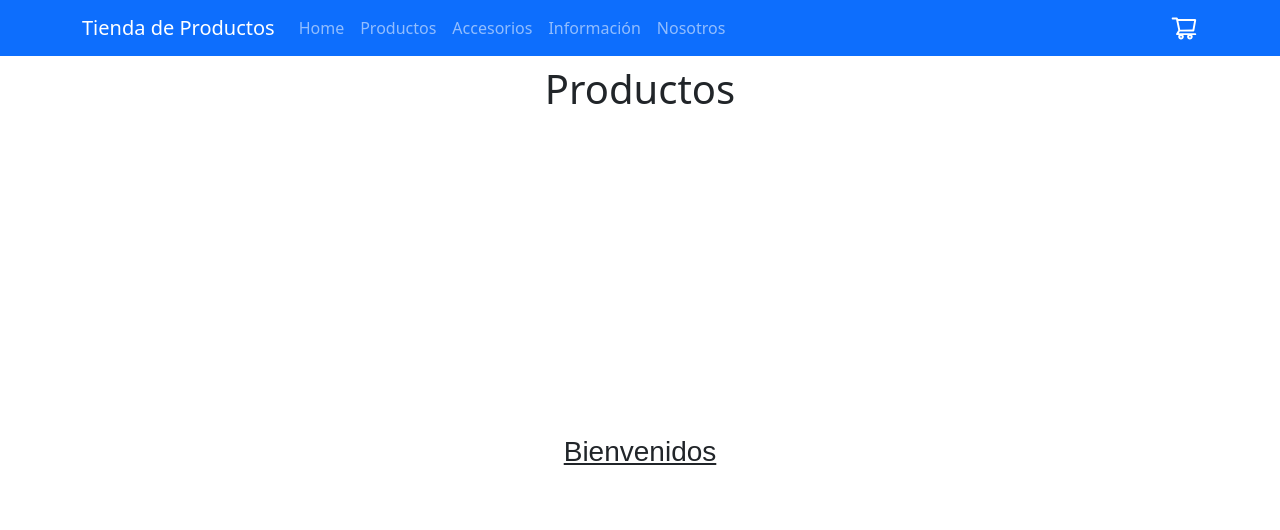
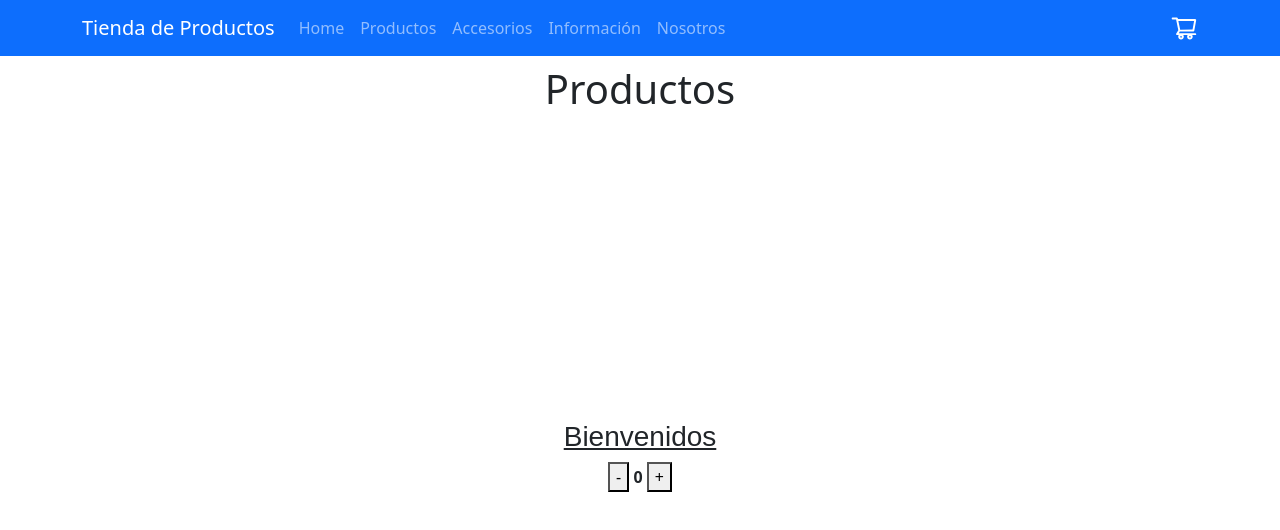
Before and after one commit to fkbrizuela/tienda_online_react, a React (Create React App) app: page / in a window 1280 px wide. Shown: the top 530 px of the page. Built offline with nearby package versions, Linux system fonts and the light colour scheme.

Commit message:
Incorporación componente ItemCount

```diff
--- a/src/App.js
+++ b/src/App.js
@@ -1,7 +1,7 @@
 import './App.css';
-import NavBar from './Components/NavBar';
+import NavBar from './Components/NavBar/NavBar.js';
 import 'bootstrap/dist/css/bootstrap.min.css';
-import ItemListContainer from './Components/ItemListContainer';
+import ItemListContainer from './Components/ItemListContainer/ItemListContainer.js';
 
 function App() {
   return (
--- /dev/null
+++ b/src/Components/ItemCount/ItemCount.js
@@ -0,0 +1,27 @@
+import { useState } from "react"
+
+
+const ItemCount = () => {
+
+    const [count, setCount] = useState(0);
+
+    const addHandler = () =>{
+        setCount(count + 1);
+    }
+
+    const lessHandler = () =>{
+        if(count > 0){
+            setCount(count - 1);
+        }
+    }
+
+    return (
+        <div>
+            <button onClick={lessHandler}> - </button>
+            <strong> {count} </strong>
+            <button onClick={addHandler}> + </button>
+        </div>
+    )
+}
+
+export default ItemCount
--- a/src/Components/ItemListContainer.js
+++ b/src/Components/ItemListContainer/ItemListContainer.js
@@ -1,12 +1,12 @@
-import '../style/ItemListContainer.css';
-import { useState, useEffect } from "react";
-
+import ItemCount from '../ItemCount/ItemCount';
+import './ItemListContainer.css';
 
 const ItemListContainer = ({ greeting }) => {
     return (
         <div className="ItemListContainer">
             <h1>Productos</h1>
             <h3 className="greeting">{greeting}</h3>
+            <ItemCount/>
         </div>
     );
 }
--- a/src/Components/NavBar.js
+++ b/src/Components/NavBar/NavBar.js
@@ -1,8 +1,8 @@
 import Container from 'react-bootstrap/Container';
 import Nav from 'react-bootstrap/Nav';
 import Navbar from 'react-bootstrap/Navbar';
-import CartWidget from './CartWidget';
-import '../style/CartWidget.css'
+import CartWidget from '../CartWidget/CartWidget.js';
+import '../CartWidget/CartWidget.css'
 
 const NavBar = () => {
     return (
```
Also changed, not shown: src/Components/CartWidget/CartWidget.css (renamed from src/style/CartWidget.css), src/Components/CartWidget/CartWidget.js (line endings or trailing spaces), src/Components/ItemListContainer/ItemListContainer.css (renamed from src/style/ItemListContainer.css).
